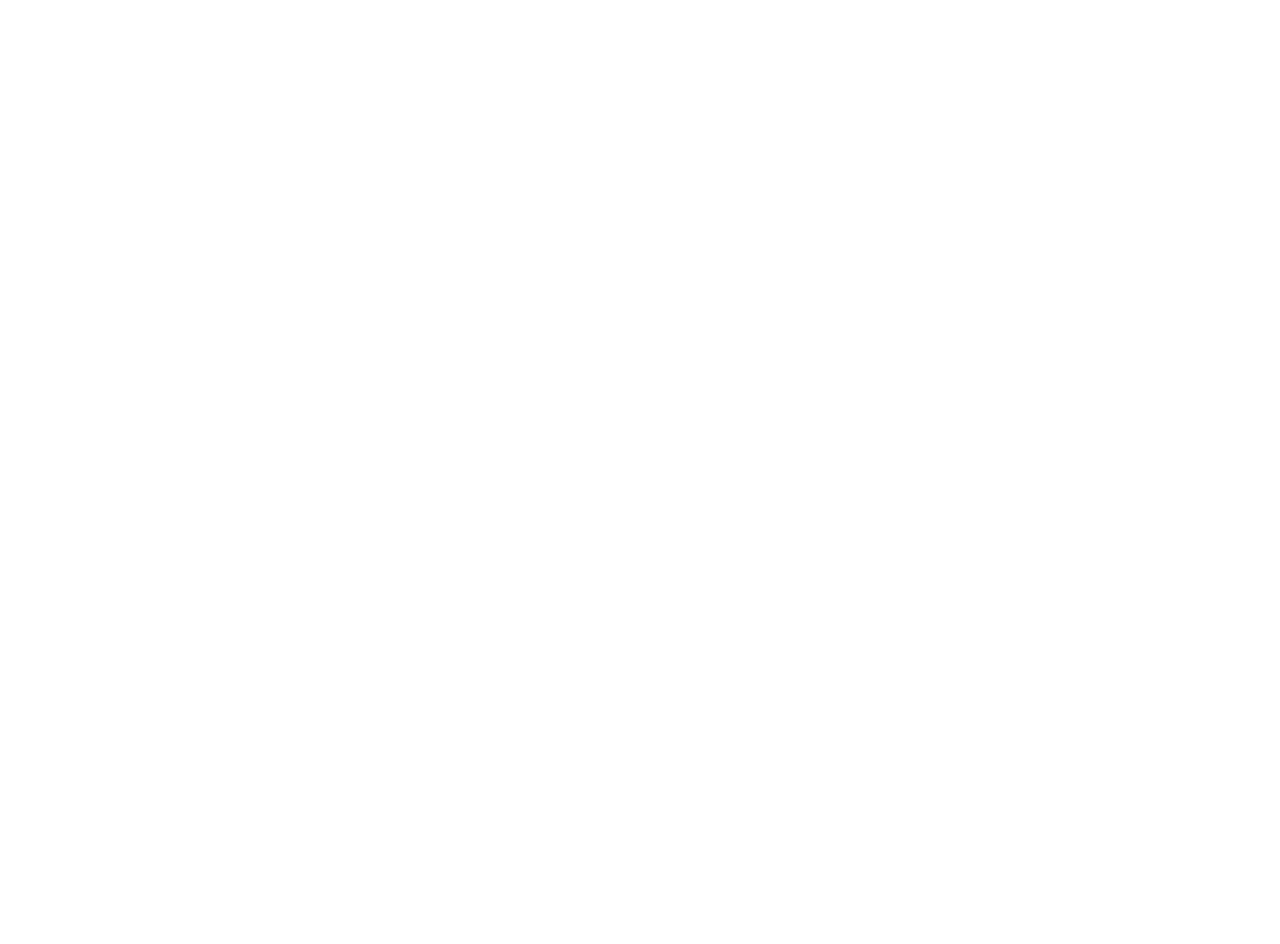
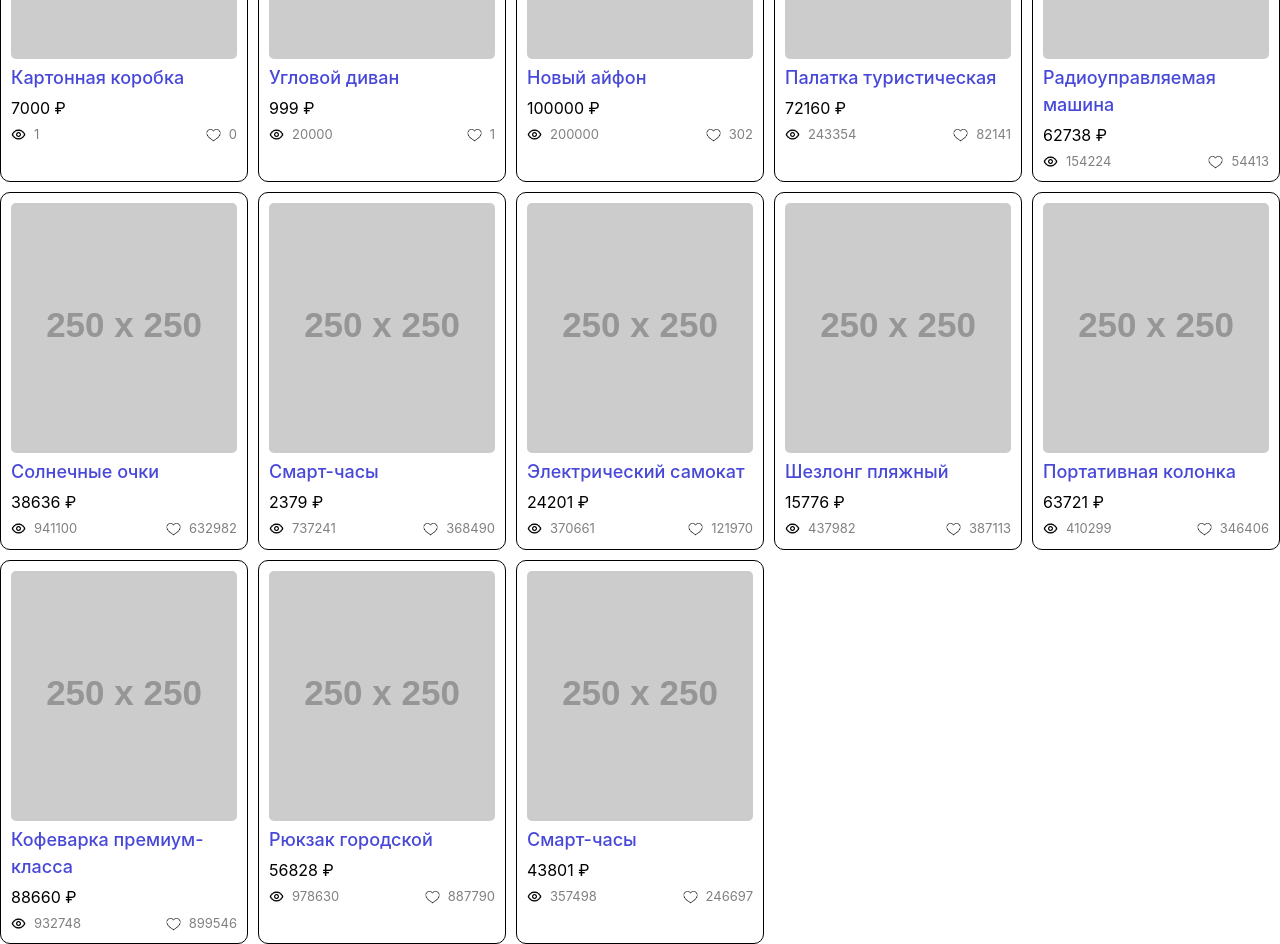
Before and after one commit to ax1lebafer/tech-intership, a React (Vite) app: page / in a window 1280 px wide. Shown: the part 680-1624 px from the top of the page. Before the commit the page ends 800 px from the top, so only its background shows below. Built offline with nearby package versions, Linux system fonts and the light colour scheme; data requests are answered from the project's data file.

Commit message:
Доделал карточку товара

```diff
--- a/db.json
+++ b/db.json
@@ -8,7 +8,7 @@
       "createdAt": "2022-08-12T20:16:55.351Z",
       "views": 20,
       "likes": 2,
-      "imageUrl": ""
+      "imageUrl": "https://avatars.mds.yandex.net/i?id=37cd558b585107caf11070164c78b03e51d0d632-12433518-images-thumbs&n=13"
     },
     {
       "id": "2",
@@ -18,7 +18,7 @@
       "createdAt": "2023-08-12T20:16:55.351Z",
       "views": 77832,
       "likes": 45666,
-      "imageUrl": ""
+      "imageUrl": "https://avatars.mds.yandex.net/i?id=bcfb0fb3e9656e05d485b008ca42783f4e4fd3ca-8185245-images-thumbs&n=13"
     },
     {
       "id": "3",
@@ -27,7 +27,7 @@
       "createdAt": "2024-08-12T20:16:55.351Z",
       "views": 900,
       "likes": 19,
-      "imageUrl": ""
+      "imageUrl": "https://avatars.mds.yandex.net/i?id=e17c21356776dff8820ec2135bb1d460ec47004a-5231779-images-thumbs&n=13"
     },
     {
       "id": "4",
@@ -75,6 +75,106 @@
       "createdAt": "2024-08-12T12:16:55.351Z",
       "views": 200000,
       "likes": 302,
+      "imageUrl": ""
+    },
+    {
+      "id": "9",
+      "name": "Палатка туристическая",
+      "description": "Просто незаменимая вещь",
+      "price": 72160,
+      "createdAt": "2023-09-01T12:22:37.801841",
+      "views": 243354,
+      "likes": 82141,
+      "imageUrl": ""
+    },
+    {
+      "id": "10",
+      "name": "Радиоуправляемая машина",
+      "description": "Ваш дом станет лучше",
+      "price": 62738,
+      "createdAt": "2022-12-01T12:22:37.801890",
+      "views": 154224,
+      "likes": 54413,
+      "imageUrl": ""
+    },
+    {
+      "id": "11",
+      "name": "Солнечные очки",
+      "description": "Создан для вас",
+      "price": 38636,
+      "createdAt": "2022-10-29T12:22:37.801910",
+      "views": 941100,
+      "likes": 632982,
+      "imageUrl": ""
+    },
+    {
+      "id": "12",
+      "name": "Смарт-часы",
+      "description": "Выглядит потрясающе",
+      "price": 2379,
+      "createdAt": "2023-02-12T12:22:37.801926",
+      "views": 737241,
+      "likes": 368490,
+      "imageUrl": ""
+    },
+    {
+      "id": "13",
+      "name": "Электрический самокат",
+      "description": "Может всё",
+      "price": 24201,
+      "createdAt": "2024-04-05T12:22:37.801942",
+      "views": 370661,
+      "likes": 121970,
+      "imageUrl": ""
+    },
+    {
+      "id": "14",
+      "name": "Шезлонг пляжный",
+      "description": "Для тех, кто ценит комфорт",
+      "price": 15776,
+      "createdAt": "2022-12-12T12:22:37.801958",
+      "views": 437982,
+      "likes": 387113,
+      "imageUrl": ""
+    },
+    {
+      "id": "15",
+      "name": "Портативная колонка",
+      "description": "Создан для вас",
+      "price": 63721,
+      "createdAt": "2022-10-19T12:22:37.801973",
+      "views": 410299,
+      "likes": 346406,
+      "imageUrl": ""
+    },
+    {
+      "id": "16",
+      "name": "Кофеварка премиум-класса",
+      "description": "Ваш дом станет лучше",
+      "price": 88660,
+      "createdAt": "2023-05-17T12:22:37.801994",
+      "views": 932748,
+      "likes": 899546,
+      "imageUrl": ""
+    },
+    {
+      "id": "17",
+      "name": "Рюкзак городской",
+      "description": "Для самых стильных",
+      "price": 56828,
+      "createdAt": "2023-07-31T12:22:37.802010",
+      "views": 978630,
+      "likes": 887790,
+      "imageUrl": ""
+    },
+    {
+      "id": "18",
+      "name": "Смарт-часы",
+      "description": "Может всё",
+      "price": 43801,
+      "createdAt": "2024-02-09T12:22:37.802027",
+      "views": 357498,
+      "likes": 246697,
       "imageUrl": ""
     }
   ],
--- a/src/components/AdvertisementCard/AdvertisementCard.module.css
+++ b/src/components/AdvertisementCard/AdvertisementCard.module.css
@@ -0,0 +1,79 @@
+.card {
+    display: flex;
+    flex-direction: column;
+    /*align-items: center;*/
+    width: 248px;
+    border: 1px solid black;
+    padding: 10px;
+    border-radius: 10px;
+    gap: 5px;
+}
+
+.image {
+    border-radius: 5px;
+    width: 100%;
+    height: 250px;
+    object-fit: cover; /* Или contain, в зависимости от желаемого эффекта */
+    object-position: center;
+}
+
+.title {
+    color: #4848d8;
+    font-size: 18px;
+    font-weight: 500;
+}
+
+.title:hover {
+    color: #1ec2db;
+}
+
+.countBox {
+    display: flex;
+    justify-content: space-between;
+    align-items: center;
+}
+
+.viewBox {
+    align-items: center;
+    display: flex;
+    gap: 8px;
+}
+
+.countBox img {
+    width: 15px;
+    height: 15px;
+}
+
+.views {
+    font-size: 13px;
+    color: gray;
+}
+
+.likeBox {
+    align-items: center;
+    display: flex;
+    gap: 8px;
+}
+
+.likeBox img {
+    width: 15px;
+    height: 15px;
+}
+
+.likes {
+    font-size: 13px;
+    color: gray;
+}
+
+/*.description {*/
+/*    overflow: hidden;*/
+/*    text-overflow: ellipsis;*/
+/*    display: -moz-box;*/
+/*    -moz-box-orient: vertical;*/
+/*    display: -webkit-box;*/
+/*    -webkit-line-clamp: 3;*/
+/*    -webkit-box-orient: vertical;*/
+/*    line-clamp: 3;*/
+/*    box-orient: vertical;*/
+/*    text-align: center;*/
+/*}*/
--- a/src/components/AdvertisementCard/AdvertisementCard.tsx
+++ b/src/components/AdvertisementCard/AdvertisementCard.tsx
@@ -1,6 +1,7 @@
 import * as React from 'react';
 import styles from './AdvertisementCard.module.css';
 import { Advertisment } from '../../../types.ts';
+import { Link } from 'react-router-dom';
 
 type AdvertisementCardProps = {
   advertisement: Advertisment;
@@ -10,7 +11,25 @@ const AdvertisementCard: React.FC<AdvertisementCardProps> = ({
 }) => {
   return (
     <div className={styles.card}>
-      <h1>{advertisement.name}</h1>
+      <img
+        className={styles.image}
+        src={advertisement.imageUrl || 'https://via.placeholder.com/250'}
+        alt="product-image"
+      />
+      <Link className={styles.title} to="/">
+        {advertisement.name}
+      </Link>
+      <p className={styles.price}>{advertisement.price} ₽</p>
+      <div className={styles.countBox}>
+        <div className={styles.viewBox}>
+          <img src="/eye.png" alt="views" />
+          <span className={styles.views}>{advertisement.views}</span>
+        </div>
+        <div className={styles.likeBox}>
+          <img src="/like.png" alt="views" />
+          <span className={styles.likes}>{advertisement.likes}</span>
+        </div>
+      </div>
     </div>
   );
 };
--- a/src/components/Listing/Listing.module.css
+++ b/src/components/Listing/Listing.module.css
@@ -1,7 +1,9 @@
 .listing {
     margin-top: 30px;
     display: flex;
-    justify-content: center;
+    /*justify-content: center;*/
+    gap: 10px;
+    flex-wrap: wrap;
 }
 
 .error {
```
Also changed, not shown: public/eye.png (added), public/like.png (added).
